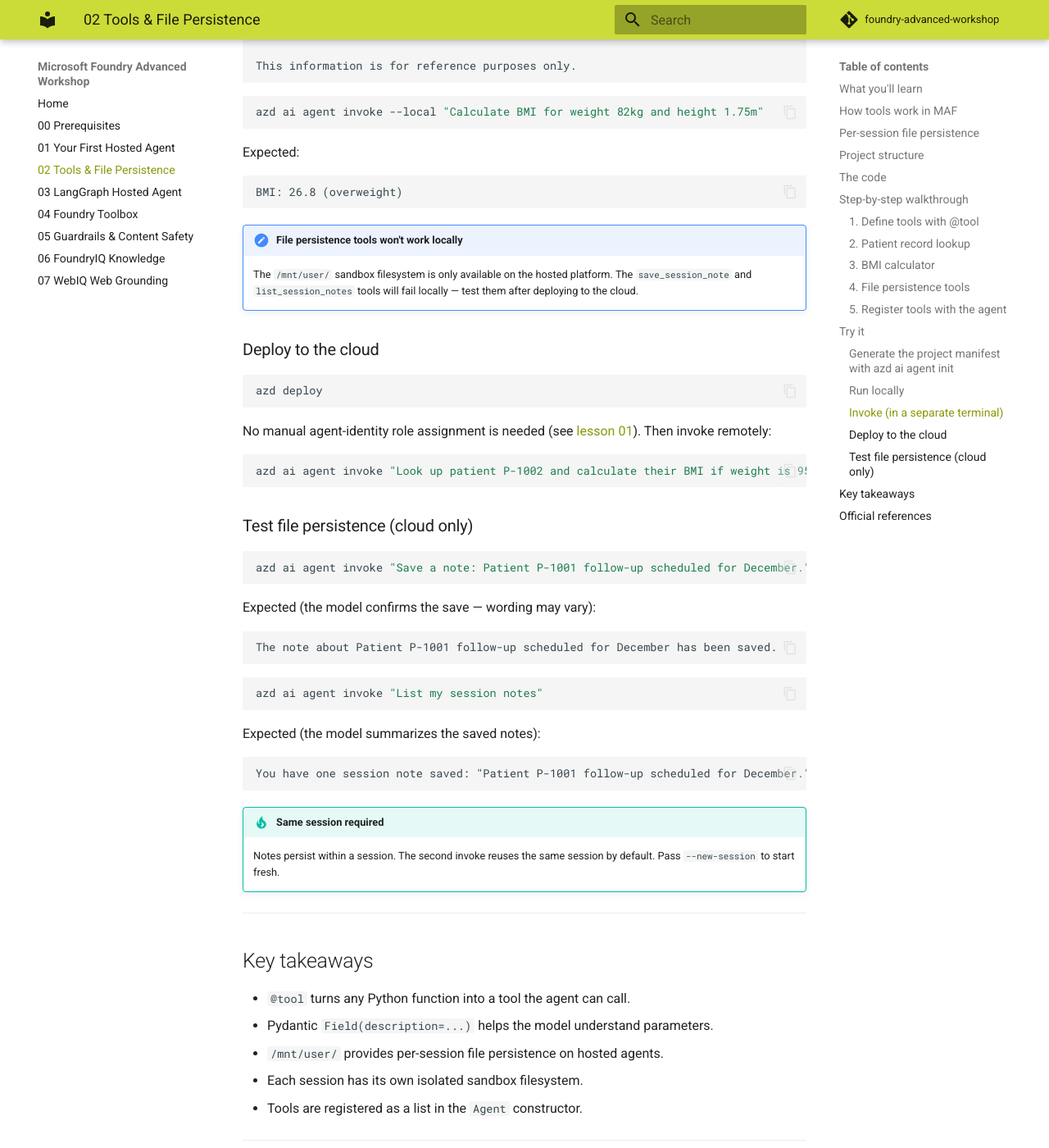
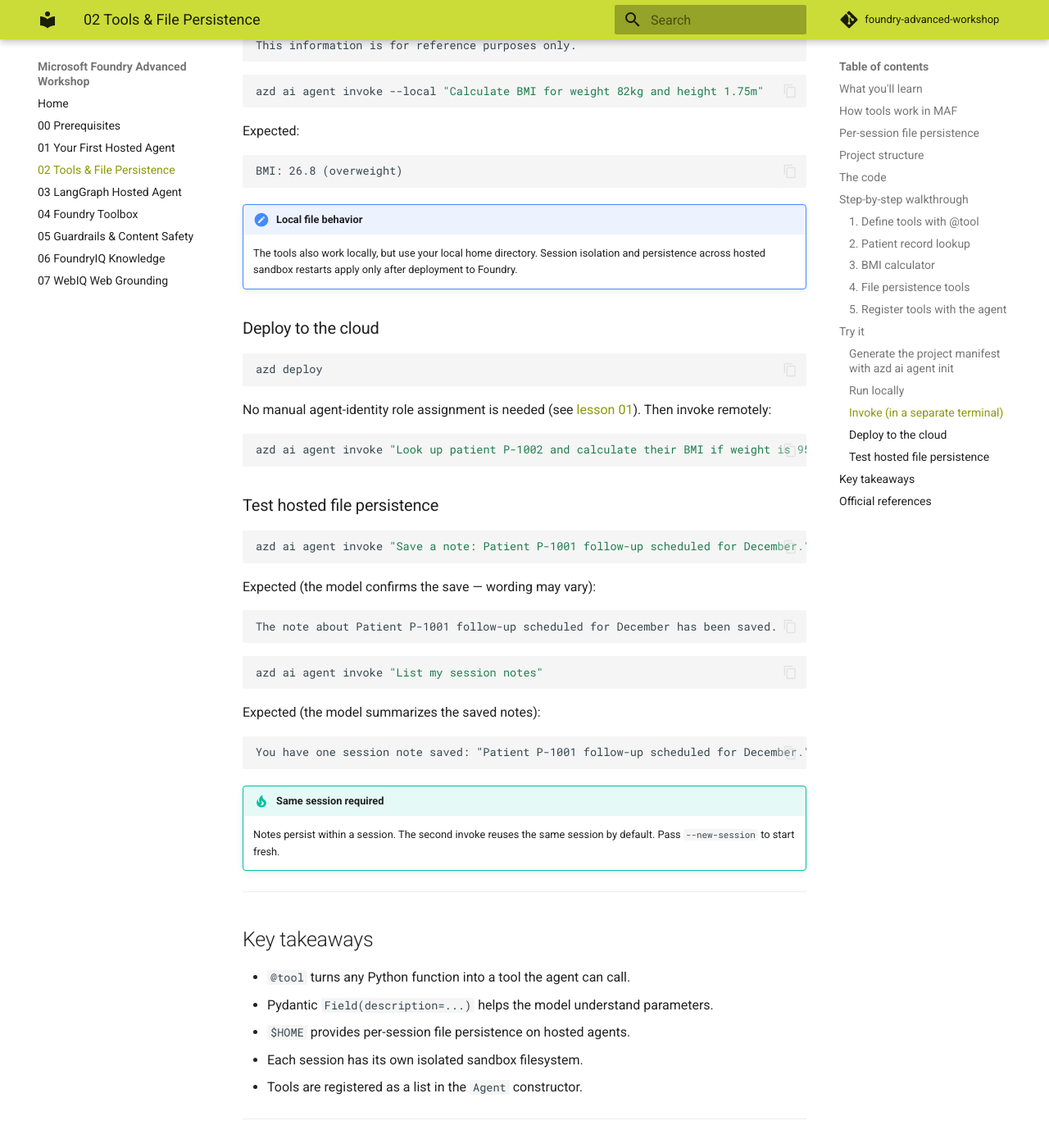
Before and after one commit to beyondelastic/foundry-advanced-workshop, an MkDocs documentation site: the page built from docs/02-hosted-agent-tools-and-files.md, in a window 1280 px wide and 1400 px high, scrolled down 6732 px. Shown: the whole window at 82% size. Built offline with MkDocs 1.6.1 and Material for MkDocs 9.7.7, drawn with Linux system fonts in a browser that asks for light colours; comment, search, counter and statistics services are not loaded; some of the changed text lies outside the part shown.

Commit message:
Update file persistence paths in documentation and examples to use $HOME instead of /mnt/user/

````diff
--- a/docs/02-hosted-agent-tools-and-files.md
+++ b/docs/02-hosted-agent-tools-and-files.md
@@ -8,7 +8,7 @@ Add custom tools and per-session file storage to your hosted agent. The agent ca
 
 - Define custom tools with the `@tool` decorator.
 - Pass structured parameters with type annotations and Pydantic `Field` descriptions.
-- Use the per-session sandbox filesystem (`/mnt/user/`) for file persistence.
+- Use the per-session sandbox filesystem (`$HOME`) for file persistence.
 - Understand session isolation — files written in one session are not visible in another.
 
 ---
@@ -42,11 +42,11 @@ sequenceDiagram
 
 ## Per-session file persistence
 
-Hosted agents have access to a **per-session sandbox filesystem** mounted at `/mnt/user/`. Key properties:
+Hosted agents map `$HOME` to a **per-session persistent filesystem**. Key properties:
 
 | Property | Detail |
 |----------|--------|
-| Mount path | `/mnt/user/` |
+| Persistent path | `$HOME` |
 | Scope | Per session — each conversation gets its own filesystem |
 | Lifetime | Persists for the lifetime of the session |
 | Isolation | Other sessions cannot read or write to this session's files |
@@ -155,11 +156,11 @@ def save_session_note(
     note: Annotated[str, Field(description="The note text to save")],
 ) -> str:
     """Save a note to the per-session sandbox filesystem."""
-    notes_dir = "/mnt/user/notes"
-    os.makedirs(notes_dir, exist_ok=True)
+    notes_dir = Path.home() / "notes"
+    notes_dir.mkdir(parents=True, exist_ok=True)
     timestamp = datetime.now().strftime("%Y%m%d_%H%M%S")
-    filepath = os.path.join(notes_dir, f"note_{timestamp}.txt")
-    with open(filepath, "w") as f:
+    filepath = notes_dir / f"note_{timestamp}.txt"
+    with filepath.open("w") as f:
         f.write(note)
     return f"Note saved to {filepath}"
 
@@ -167,18 +168,17 @@ def save_session_note(
 @tool(approval_mode="never_require")
 def list_session_notes() -> str:
     """List all notes saved in the current session."""
-    notes_dir = "/mnt/user/notes"
-    if not os.path.exists(notes_dir):
+    notes_dir = Path.home() / "notes"
+    if not notes_dir.exists():
         return "No notes found."
-    files = sorted(os.listdir(notes_dir))
+    files = sorted(notes_dir.iterdir())
     if not files:
         return "No notes found."
     results = []
-    for fname in files:
-        filepath = os.path.join(notes_dir, fname)
-        with open(filepath, "r") as f:
+    for filepath in files:
+        with filepath.open("r") as f:
             content = f.read()
-        results.append(f"--- {fname} ---\n{content}")
+        results.append(f"--- {filepath.name} ---\n{content}")
     return "\n\n".join(results)
 
 
@@ -233,12 +233,12 @@ The `lookup_patient_record` tool simulates a database query with a dictionary of
 ```python
 @tool(approval_mode="never_require")
 def save_session_note(note: Annotated[str, Field(description="The note text to save")]) -> str:
-    notes_dir = "/mnt/user/notes"
-    os.makedirs(notes_dir, exist_ok=True)
+    notes_dir = Path.home() / "notes"
+    notes_dir.mkdir(parents=True, exist_ok=True)
     ...
 ```
 
-The `/mnt/user/` path is the per-session sandbox. Files written here:
+Foundry maps `$HOME` to the per-session sandbox. Files written beneath it:
 
 - Persist across turns within the same session.
 - Are isolated from other sessions.
@@ -318,8 +318,8 @@ Expected:
 BMI: 26.8 (overweight)
 ```
 
-!!! note "File persistence tools won't work locally"
-    The `/mnt/user/` sandbox filesystem is only available on the hosted platform. The `save_session_note` and `list_session_notes` tools will fail locally — test them after deploying to the cloud.
+!!! note "Local file behavior"
+    The tools also work locally, but use your local home directory. Session isolation and persistence across hosted sandbox restarts apply only after deployment to Foundry.
 
 ### Deploy to the cloud
 
@@ -333,7 +333,7 @@ No manual agent-identity role assignment is needed (see [lesson 01](01-your-firs
 azd ai agent invoke "Look up patient P-1002 and calculate their BMI if weight is 95kg and height 1.80m"
 ```
 
-### Test file persistence (cloud only)
+### Test hosted file persistence
 
 ```bash
 azd ai agent invoke "Save a note: Patient P-1001 follow-up scheduled for December."
@@ -364,7 +364,7 @@ You have one session note saved: "Patient P-1001 follow-up scheduled for Decembe
 
 - `@tool` turns any Python function into a tool the agent can call.
 - Pydantic `Field(description=...)` helps the model understand parameters.
-- `/mnt/user/` provides per-session file persistence on hosted agents.
+- `$HOME` provides per-session file persistence on hosted agents.
 - Each session has its own isolated sandbox filesystem.
 - Tools are registered as a list in the `Agent` constructor.
 
````
Also changed, not shown: other parts of docs/02-hosted-agent-tools-and-files.md (+1 -0 lines), 1 other file.
